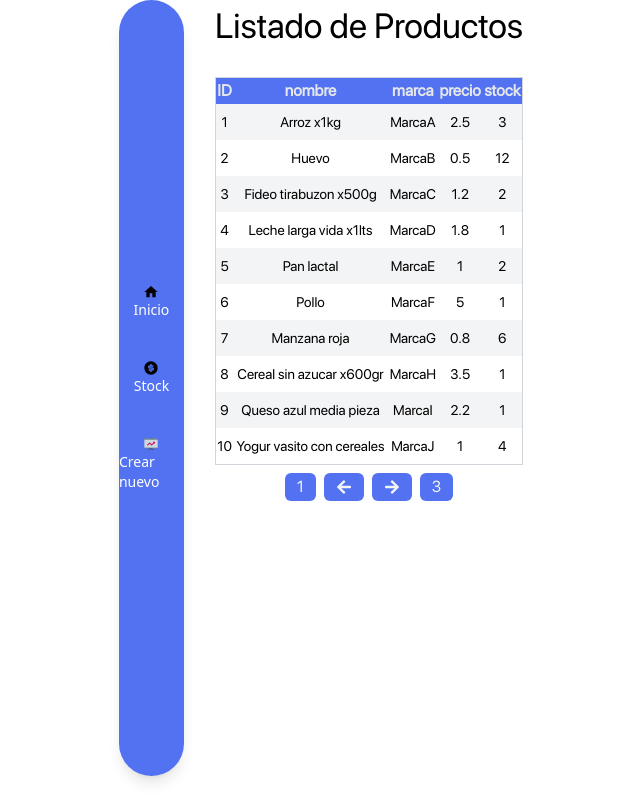
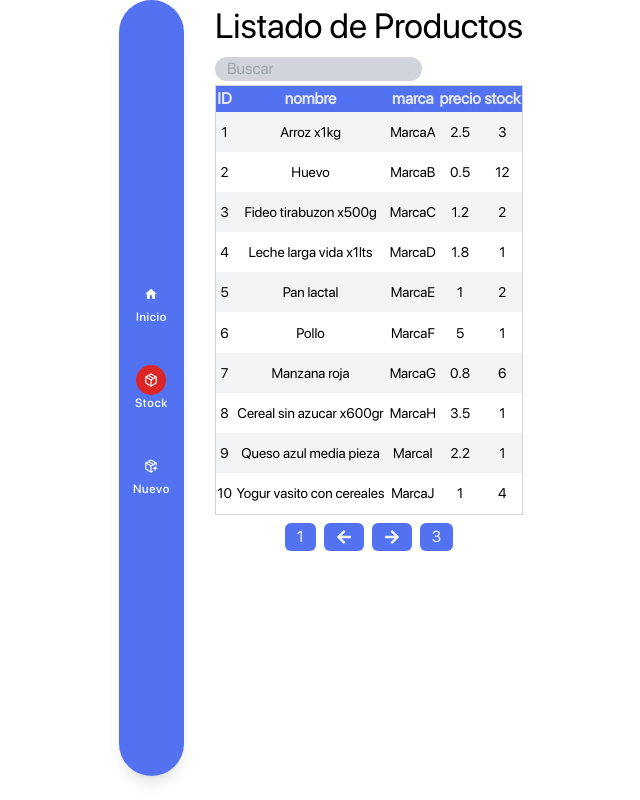
Before and after one commit to FGDGines/chozo, a React (Vite) app in the folder apps/front/: page /stock in a window 1280 px wide. Shown: the whole page, without its empty margins (321-961 px from the left). Built offline with nearby package versions, Linux system fonts and the light colour scheme.

Commit message:
upload: sideBar

```diff
--- a/apps/front/src/components/SideBar.jsx
+++ b/apps/front/src/components/SideBar.jsx
@@ -3,6 +3,12 @@ import { RiMoneyDollarCircleFill } from "react-icons/ri";
 import { FcStatistics } from "react-icons/fc";
 import { Link, useLocation } from "react-router-dom";
 import { MdHome } from "react-icons/md";
+import { FaPeopleGroup } from "react-icons/fa6";
+import { MdAddShoppingCart } from "react-icons/md";
+import { SlPeople } from "react-icons/sl";
+import { IoPersonAdd } from "react-icons/io5";
+import { LuPackage } from "react-icons/lu";
+import { LuPackagePlus } from "react-icons/lu";
 
 function SideBar() {
   const location = useLocation();
@@ -19,59 +25,59 @@ function SideBar() {
       { icon: <MdHome />, text: "Inicio", to: "/home" },
       { icon: <RiMoneyDollarCircleFill />, text: "Vender", to: "/sales" },
       { icon: <FcStatistics />, text: "Ventas", to: "/sell" },
-      { icon: <FcStatistics />, text: "Clientes", to: "/customers" },
+      { icon: <FaPeopleGroup />, text: "Clientes", to: "/customers" },
     ],
     sell: [
       { icon: <MdHome />, text: "Inicio", to: "/home" },
       { icon: <RiMoneyDollarCircleFill />, text: "Vender", to: "/sales" },
       { icon: <FcStatistics />, text: "Ventas", to: "/sell" },
-      { icon: <FcStatistics />, text: "Clientes", to: "/customers" },
+      { icon: <FaPeopleGroup />, text: "Clientes", to: "/customers" },
     ],
     customers: [
       { icon: <MdHome />, text: "Inicio", to: "/home" },
       { icon: <RiMoneyDollarCircleFill />, text: "Vender", to: "/sales" },
       { icon: <FcStatistics />, text: "Ventas", to: "/sell" },
-      { icon: <FcStatistics />, text: "Clientes", to: "/customers" },
+      { icon: <FaPeopleGroup />, text: "Clientes", to: "/customers" },
     ],
     shopping: [
       { icon: <MdHome />, text: "Inicio", to: "/home" },
-      { icon: <RiMoneyDollarCircleFill />, text: "Comprar", to: "/buy" },
+      { icon: <MdAddShoppingCart />, text: "Comprar", to: "/buy" },
       { icon: <FcStatistics />, text: "Compras", to: "/shopping" },
-      { icon: <FcStatistics />, text: "Proveedores", to: "/providers" },
+      { icon: <SlPeople />, text: "Proveedores", to: "/providers" },
     ],
     buy: [
       { icon: <MdHome />, text: "Inicio", to: "/home" },
-      { icon: <RiMoneyDollarCircleFill />, text: "Comprar", to: "/buy" },
+      { icon: <MdAddShoppingCart />, text: "Comprar", to: "/buy" },
       { icon: <FcStatistics />, text: "Compras", to: "/shopping" },
-      { icon: <FcStatistics />, text: "Proveedores", to: "/providers" },
+      { icon: <SlPeople />, text: "Proveedores", to: "/providers" },
     ],
     providers: [
       { icon: <MdHome />, text: "Inicio", to: "/home" },
       {
-        icon: <RiMoneyDollarCircleFill />,
+        icon: <SlPeople />,
         text: "Proveedores",
         to: "/providers",
       },
-      { icon: <FcStatistics />, text: "Crear nuevo", to: "/createProvider" },
+      { icon: <IoPersonAdd />, text: "Nuevo", to: "/createProvider" },
     ],
     createProvider: [
       { icon: <MdHome />, text: "Inicio", to: "/home" },
       {
-        icon: <RiMoneyDollarCircleFill />,
+        icon: <SlPeople />,
         text: "Proveedores",
         to: "/providers",
       },
-      { icon: <FcStatistics />, text: "Crear nuevo", to: "/createProvider" },
+      { icon: <IoPersonAdd />, text: "Nuevo", to: "/createProvider" },
     ],
     stock: [
       { icon: <MdHome />, text: "Inicio", to: "/home" },
-      { icon: <RiMoneyDollarCircleFill />, text: "Stock", to: "/stock" },
-      { icon: <FcStatistics />, text: "Crear nuevo", to: "/createProduct" },
+      { icon: <LuPackage />, text: "Stock", to: "/stock" },
+      { icon: <LuPackagePlus />, text: "Nuevo", to: "/createProduct" },
     ],
     createProduct: [
       { icon: <MdHome />, text: "Inicio", to: "/home" },
-      { icon: <RiMoneyDollarCircleFill />, text: "Stock", to: "/stock" },
-      { icon: <FcStatistics />, text: "Crear nuevo", to: "/createProduct" },
+      { icon: <LuPackage />, text: "Stock", to: "/stock" },
+      { icon: <LuPackagePlus />, text: "Nuevo", to: "/createProduct" },
     ],
   };
 
@@ -79,10 +85,7 @@ function SideBar() {
     setActiveView(view);
   };
 
-  // ...
-
   const currentViewItems = views[activeView] || [];
-
   return (
     <div className="z-10 fixed ml-1 flex flex-col justify-center gap-10 items-center w-[65px] min-h-[97%] max-h-screen bg-customBlue text-black rounded-l-[40px] rounded-r-[40px] shadow-lg overflow-auto">
       {currentViewItems.map((item, index) => (
@@ -91,23 +94,35 @@ function SideBar() {
           key={index}
           onClick={() => handleSetActiveView(activeView)}
         >
-          <div className="flex items-center justify-center flex-col">
-            {item.icon}
-            <span
+          <div className="flex font-SFMedium items-center justify-center flex-col">
+            <div
               className={`text-sm text-white ${
-                activeView === item.to
-                  ? "bg-customBlueOpacity pb-1 pt-1 text-gray-800"
-                  : "text-white hover:scale-105 transition"
+                "/" + activeView === item.to
+                  ? "bg-red-600 text-[25px] p-2 rounded-[40px] text-gray-800" // vista actual
+                  : " text-[25px] p-2 hover:scale-125 transition" // iconos de otras opciones de vista
               }`}
             >
-              {item.text}
+              {item.icon}
+            </div>
+
+            {console.log("item", item)}
+            {console.log("activeView", activeView)}
+
+            <span
+              className={`text-white mx-1  ${
+                item.text.length > 6 ? "text-xs" : "text-xs"
+              } tracking-wider`}
+            >
+              {item.text.split("").map((letra, index) => (
+                <span key={index} className="inline-block">
+                  {letra}
+                </span>
+              ))}
             </span>
           </div>
         </Link>
       ))}
     </div>
-
-    // ...
   );
 }
 
--- a/apps/front/src/components/Table.jsx
+++ b/apps/front/src/components/Table.jsx
@@ -37,8 +37,10 @@ function Table({ data, columns, name }) {
         type="text"
         value={filtering}
         onChange={(e) => setFiltering(e.target.value)}
+        className="bg-gray-300 rounded-xl my-1 pl-3 "
+        placeholder="Buscar"
       />
-      <table className="border-collapse border border-gray-300 w-full">
+      <table className="border-collapse border border-gray-300 w-full min-h-[430px]">
         <thead className="sticky top-0  text-gray-200 bg-customBlue">
           {table.getHeaderGroups().map((headerGroup) => (
             <tr key={headerGroup.id} className="bg-custoBlue">
```
